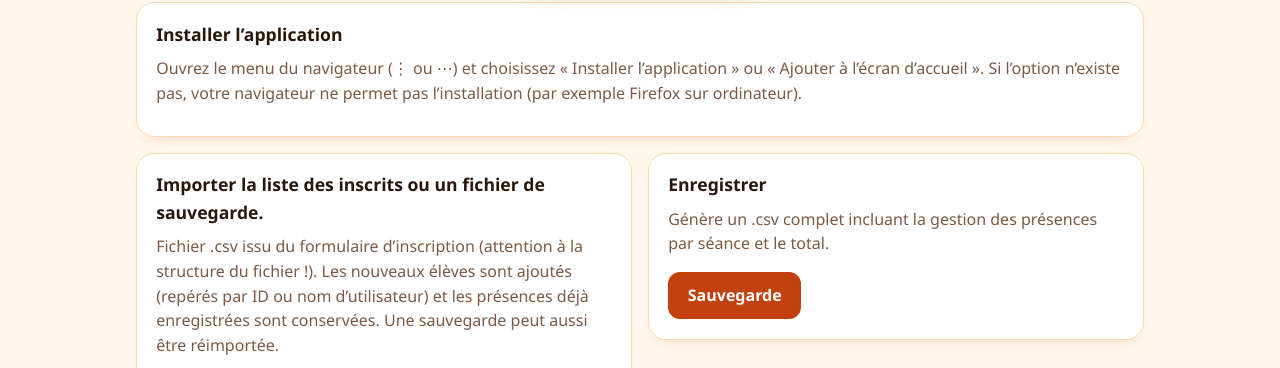
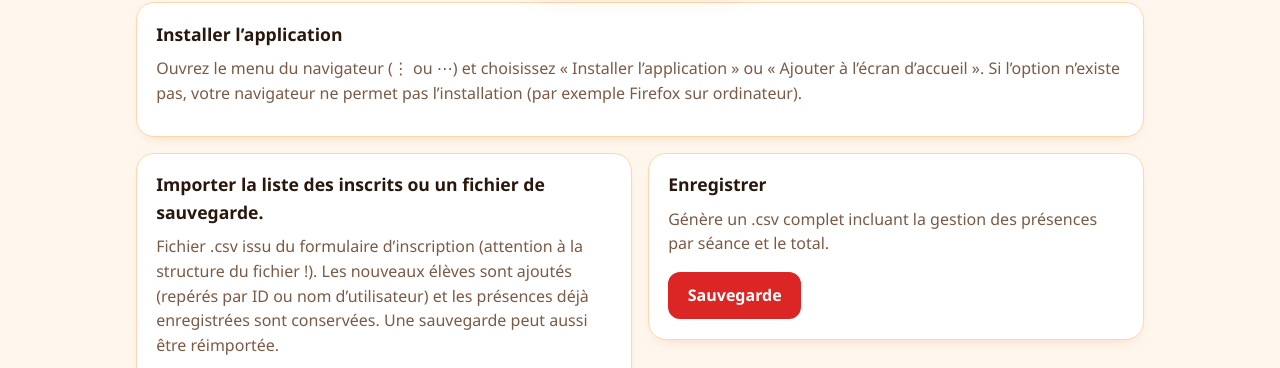
Before and after one commit to VinzToc/Appel_AS_QrCodes_RGPD, a plain HTML site: page index.html in a window 1280 px wide. Shown: the part 396-764 px from the top of the page. Drawn offline with nearby package versions, Linux system fonts and the light colour scheme.

Commit message:
Add styles for exp button

```diff
--- a/style.css
+++ b/style.css
@@ -54,3 +54,4 @@ select{font:inherit;min-height:44px;padding:.5rem .8rem;border:2px solid var(--b
 .filters label:nth-child(-n+2){grid-column:1/-1}.filters select{min-width:0;text-overflow:ellipsis}
 #vh{font-size:.85rem;margin:.6rem 0 0}#vh:empty{display:none}li b{color:var(--p);font-size:1.05rem}
 .filters select{font-weight:400;color:var(--t)}
+button.exp{background:#dc2626;border-color:#dc2626;color:#fff}
```
